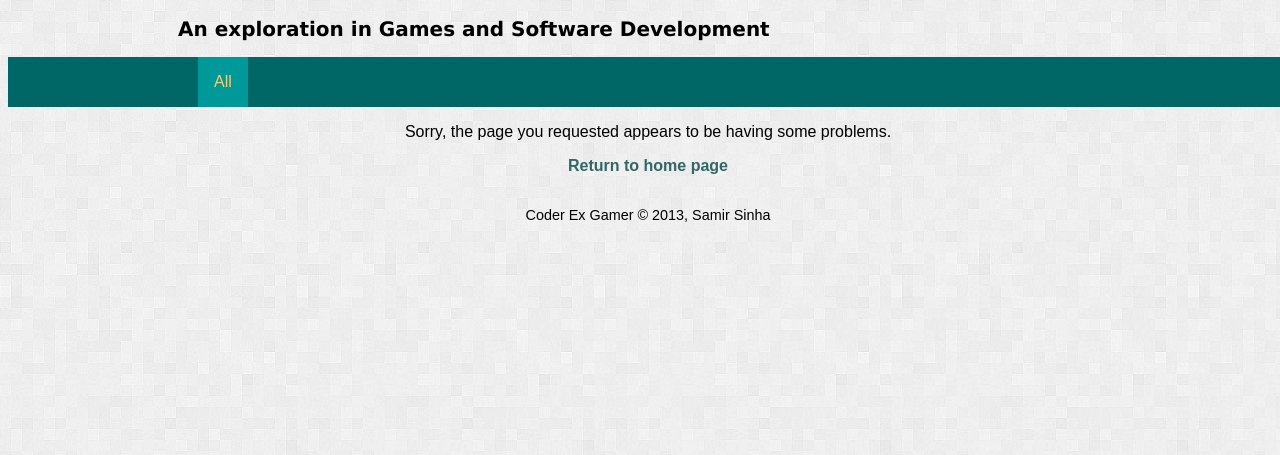
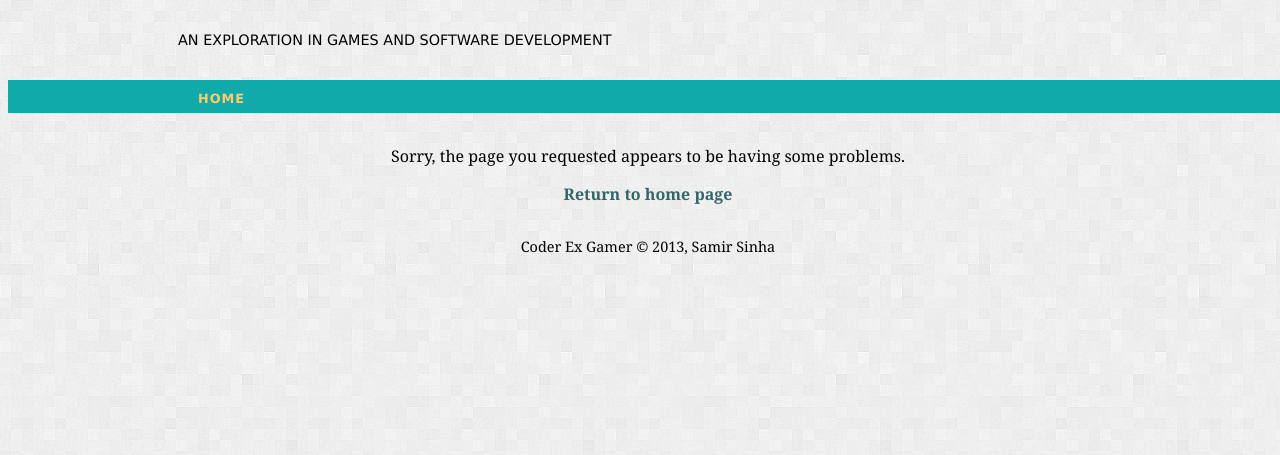
Before and after one commit to samkusin/devblog, a Django app: template devblog/templates/500.html in a window 1280 px wide. Shown: the top 455 px of the page. Run offline with Django 3.2, Linux system fonts and the light colour scheme; the template is opened without the code that fills it, so the values that code supplies are empty; some libraries are stand-ins or nearby versions.

Commit message:
Modified CSS and banner organization.  Attempt at a minimal blog design template.

```diff
--- a/devblog/static/css/ckblog.css
+++ b/devblog/static/css/ckblog.css
@@ -3,7 +3,8 @@
 */
 
 body {
-    font-family: Arial, Helvetica, sans-serif;
+    font-family: Georgia, Times, "Times New Roman", serif;
+    /*font-family: Arial, Helvetica, sans-serif;*/
     font-size: 16px;
     width: 100%;
     background-image: url('/static/img/bkgtile.jpg');
@@ -51,23 +52,27 @@ h1, h2, h3 {
     line-height: 1.1em;
 }
 
-header[role="banner"] {
-    width: 940px;
-    margin: 1em auto;
+#header {
+    width: 100%;
 }
 
-header[role="banner"] hgroup {
+#banner header {
+    width: 940px;
+    margin: 2em auto;
     text-align: left;
 }
 
-header[role="banner"] h1 {
-   font-size: 3em;
-   font-weight: bold;
-   margin: 0.25em 0;
+#banner h1 {
+    /*font-family: "Century Gothic", CenturyGothic, AppleGothic, Arial, Helvetica, sans-serif; */
+    font-size: 1.5em;
+    margin: 0.25em 0;
 }
 
-header[role="banner"] h2 {
-    font-size: 1.25em;
+#banner h2 {
+    /* font-family: "Century Gothic", CenturyGothic, AppleGothic, Arial, Helvetica, sans-serif; */
+    font-size: 0.9em;
+    font-weight: normal;
+    text-transform: uppercase;
 }
 
 footer {
@@ -82,31 +87,38 @@ footer p {
 
 #main-menu {
     width: 100%;
-    background-color: #066;
+    margin-top: 1em;
+    margin-bottom: 1em;
+    padding: 0.35em 0;
+    background-color: #1aa;
 }
 
 #main-menu ul {
+    list-style-type: none;
     width: 940px;
     margin: 0 auto;
-    list-style-type: none;
 }
 #main-menu li {
     display: inline-block;
-    padding: 1em;
-    margin-right: 2em;
-}
-
-li.main-menu-selected {
-    background-color: #099;
+    padding-right: 2em;
+    font-family: 'Lucida Sans Unicode', 'Lucida Grande', sans-serif;
+    text-align: left;
+    text-transform: uppercase;
+    font-size: 0.8em;
+    letter-spacing: 1px;
 }
 
 #main-menu li a {
-    font-weight: normal;
+    font-weight: bold;
+    color: #000;
+}
+
+#main-menu li a.selected {
     color: #fc6;
 }
 
 #main-menu li a:hover {
-    color: #fff;
+    color: #fc6;
 }
 
 .main-body {
--- a/devblog/templates/header.html
+++ b/devblog/templates/header.html
@@ -1,4 +1,6 @@
-<header role="banner">
+<div id="header">
+    <div id="banner">
+        <header>
             <hgroup>
                 <h1><a class="header-title" href="{% url metablog_home %}">{{ ck_site_title }}</a></h1>
                 <h2>An exploration in Games and Software Development</h2>
@@ -6,9 +8,11 @@
         </header>
         <nav id="main-menu">
             <ul>
-        <li{% if not selected_category %} class="main-menu-selected"{%endif%}><a href="{% url metablog_home %}">All</a></li>
+                <li><a{% if not selected_category %} class="selected"{%endif%} href="{% url metablog_home %}">Home</a></li>
             {% for category in categories %}
-        <li{% if selected_category == category %} class="main-menu-selected"{%endif%}><a href="{{ category.get_absolute_url }}">{{ category }}</a></li>
+                <li><a{% if selected_category == category %} class="selected"{%endif%} href="{{ category.get_absolute_url }}">{{ category }}</a></li>
             {% endfor %}
             </ul>
         </nav>
+    </div>
+</div>
```
Also changed, not shown: other parts of devblog/static/css/ckblog.css (+24 -13 lines), devblog/templates/blog.html (+4 -6 lines). Lines whose indentation alone changed are shown as unchanged.
